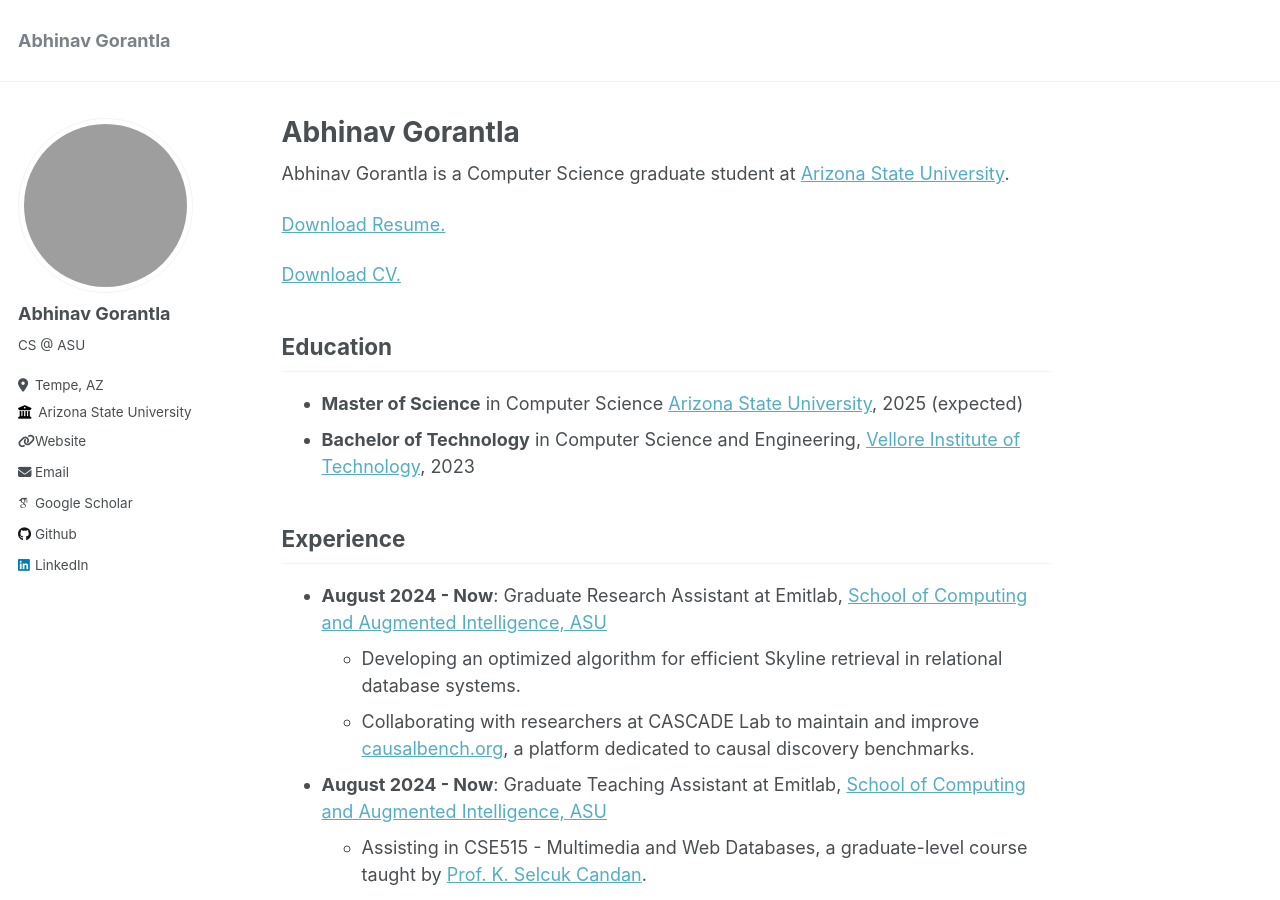
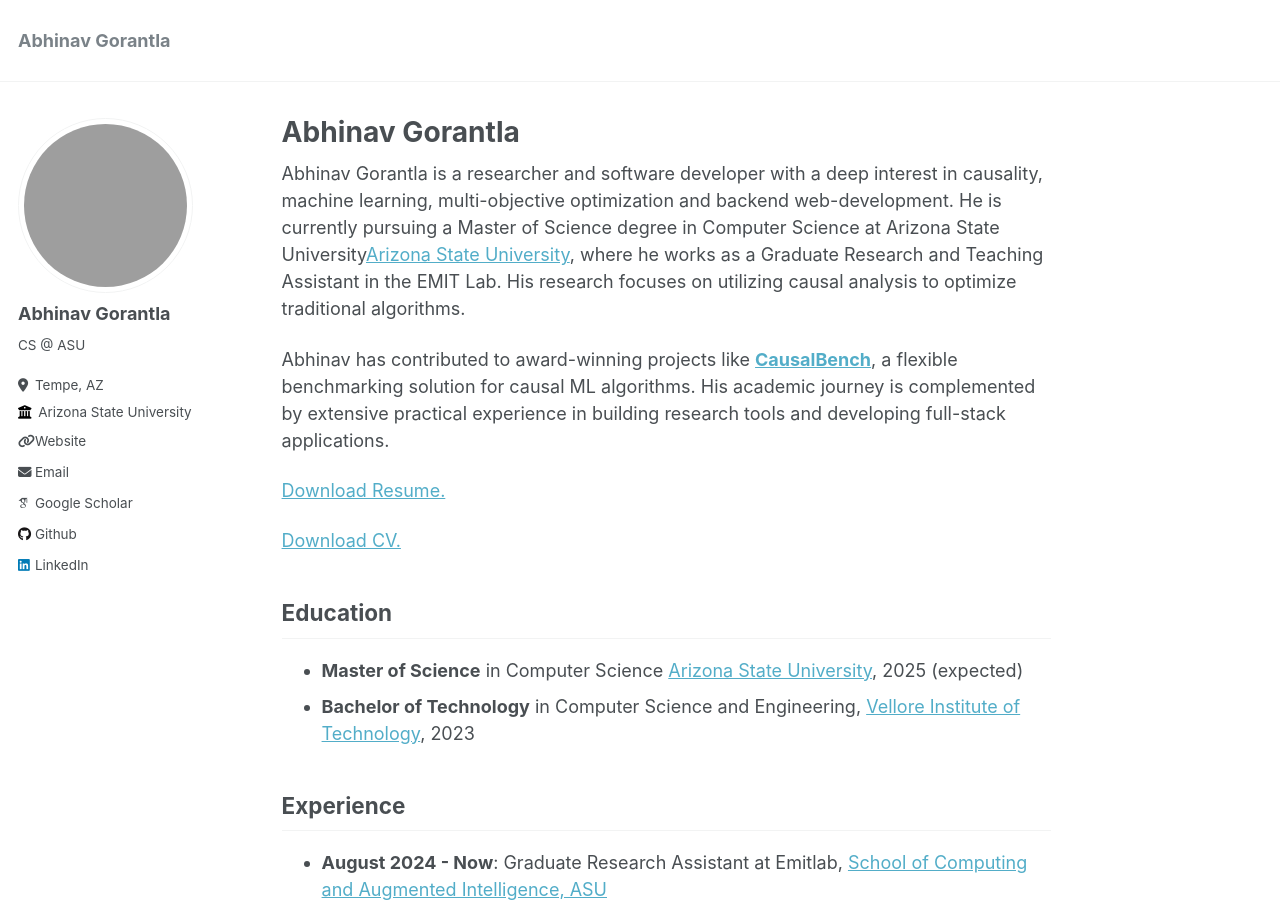
Before and after one commit to AbhinavGor/abhinavgor.github.io, a Jekyll site: the page built from _pages/about.md, in a window 1280 px wide and 900 px high. Built offline with Jekyll 4.4.1, drawn with Linux system fonts in a browser that asks for light colours; some web fonts are replaced; grey boxes are pictures that could not be loaded.

Commit message:
Update about

```diff
--- a/_pages/about.md
+++ b/_pages/about.md
@@ -7,7 +7,9 @@ redirect_from:
   - /about.html
 ---
 
- Abhinav Gorantla is a Computer Science graduate student at [Arizona State University](https://scai.engineering.asu.edu/).
+Abhinav Gorantla is a researcher and software developer with a deep interest in causality, machine learning, multi-objective optimization and backend web-development. He is currently pursuing a Master of Science degree in Computer Science at Arizona State University[Arizona State University](https://scai.engineering.asu.edu/), where he works as a Graduate Research and Teaching Assistant in the EMIT Lab. His research focuses on utilizing causal analysis to optimize traditional algorithms.
+
+Abhinav has contributed to award-winning projects like [**CausalBench**](https://causalbench.org), a flexible benchmarking solution for causal ML algorithms. His academic journey is complemented by extensive practical experience in building research tools and developing full-stack applications.
 
 [Download Resume.](/files/abhinav_gorantla_resume.pdf){:target="_blank"}
 
```
